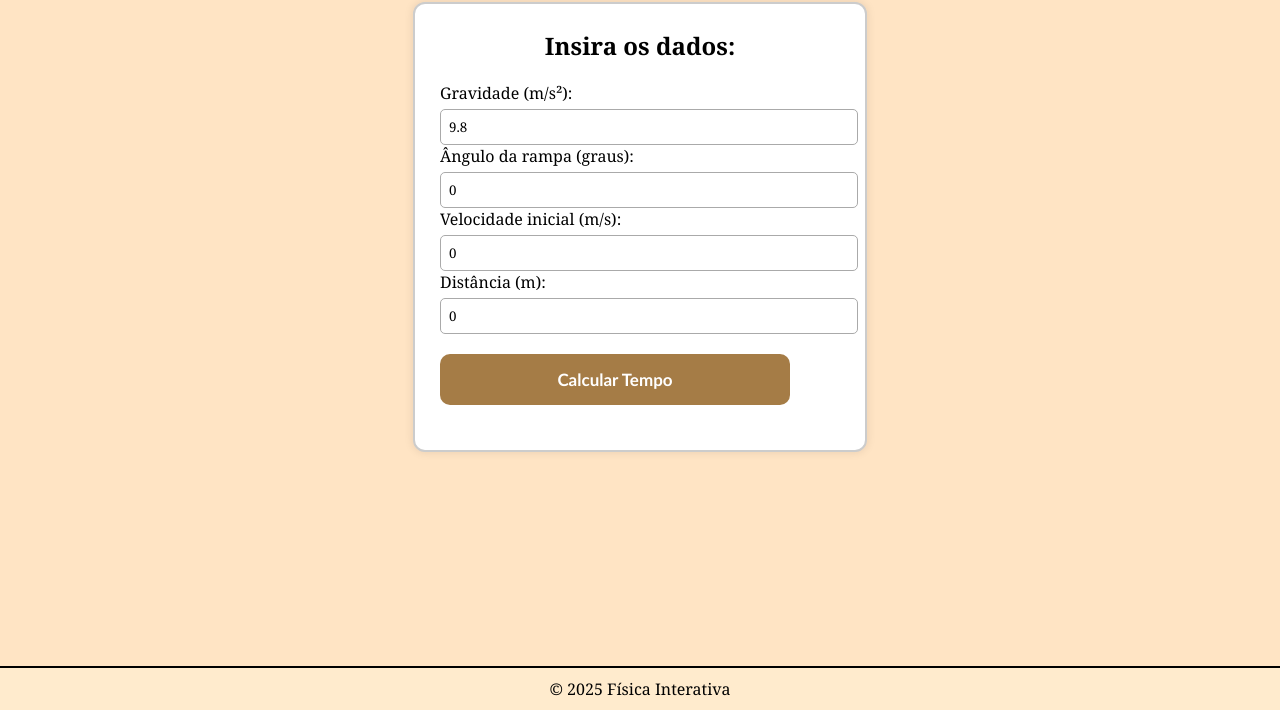
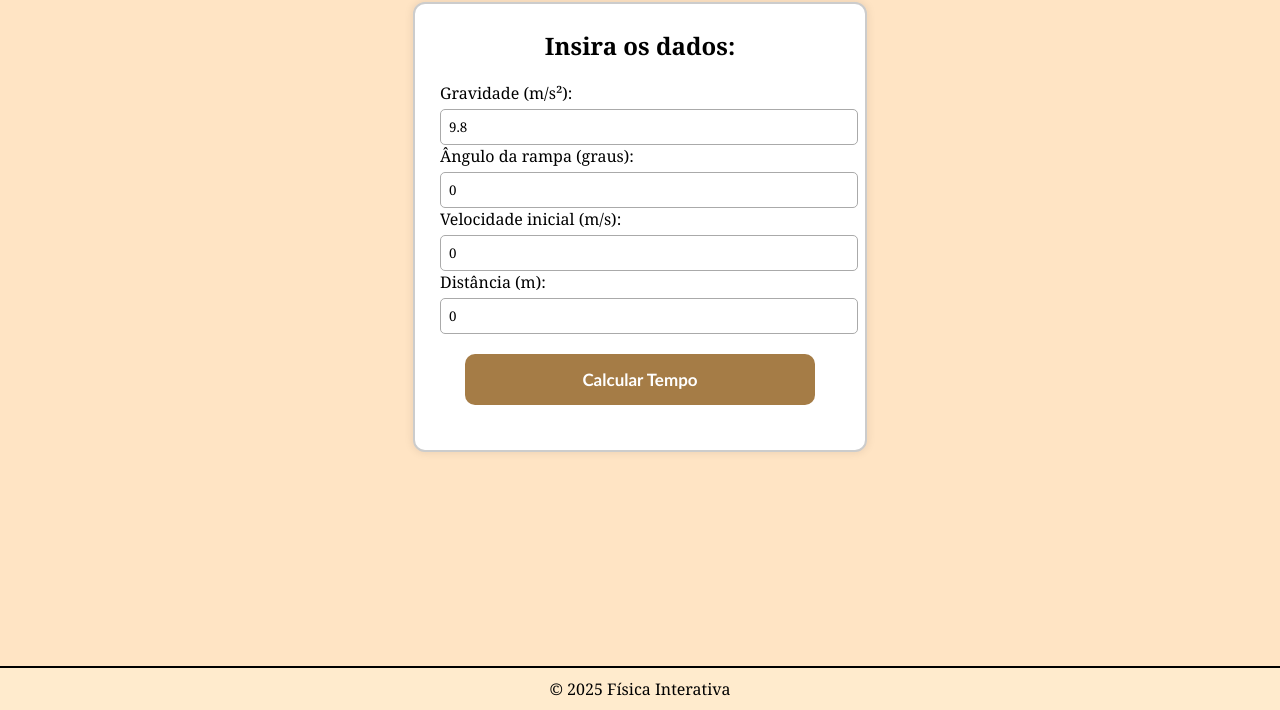
Before and after one commit to 2817427392/Projeto-Trabalho-F-sica, a plain HTML site: page tempo.html in a window 1280 px wide. Shown: the part 90-800 px from the top of the page. Drawn offline with Linux system fonts and the light colour scheme.

Commit message:
Centralizando botão

```diff
--- a/tempo.html
+++ b/tempo.html
@@ -1,11 +1,13 @@
 <!DOCTYPE html>
 <html lang="pt-BR">
+
 <head>
   <meta charset="UTF-8">
   <meta name="viewport" content="width=device-width, initial-scale=1">
   <title>Tempo de Queda em Rampa</title>
   <link rel="stylesheet" href="outro.css">
 </head>
+
 <body>
 
   <header>
@@ -33,7 +35,9 @@
       <label for="distancia">Distância (m):</label>
       <input type="number" id="distancia" value="0" step="0.1">
 
-      <button onclick="calcularTempo()">Calcular Tempo</button>
+      <div id="botao">
+        <button onclick="calcularTempo()">Calcular Tempo</button>
+      </div>
 
       <div class="resultado" id="resultado"></div>
     </div>
@@ -45,4 +49,5 @@
 
   <script src="tempo.js"></script>
 </body>
+
 </html>
```
